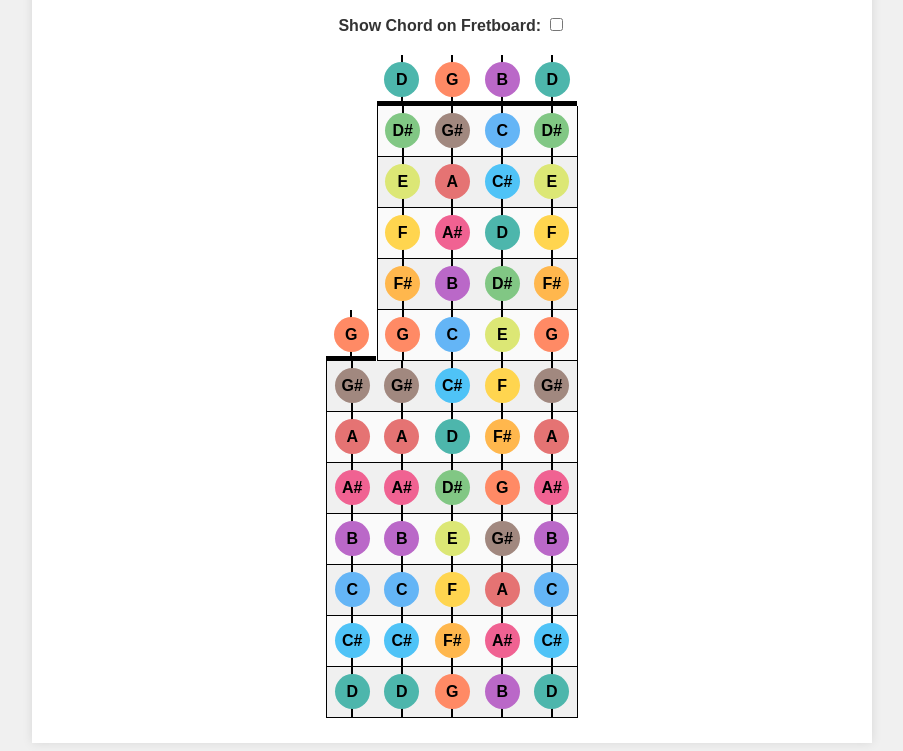
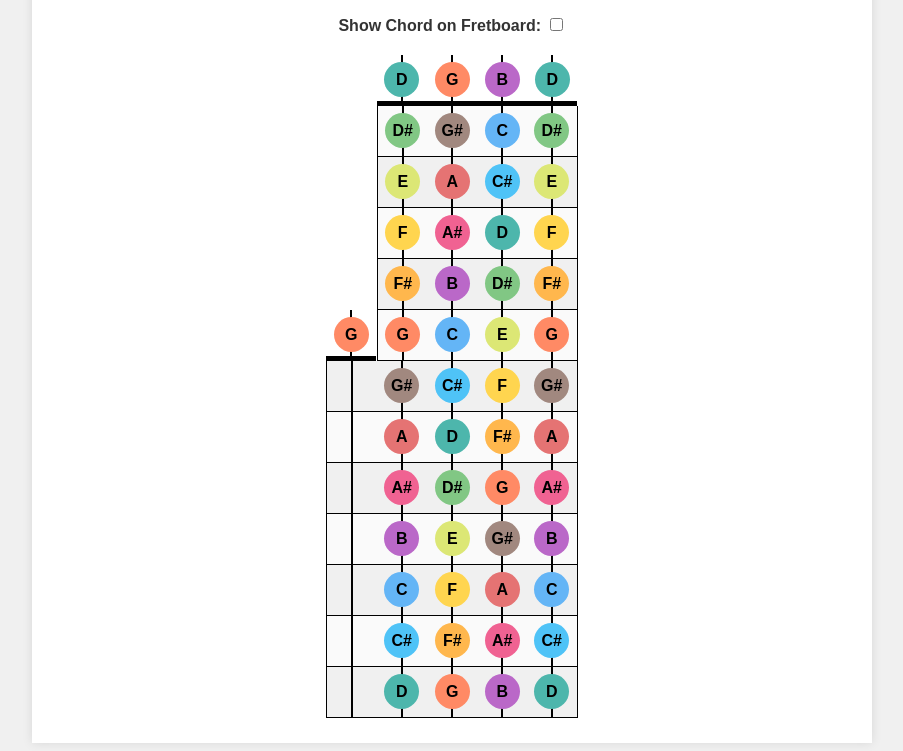
Before and after one commit to oleyb/banjo-fretboard-visualizer, a website built with Vite: page index.html in a window 1280 px wide. Shown: the part 159-910 px from the top of the page, without its empty margins (188-1091 px from the left). Built offline with nearby package versions, Linux system fonts and the light colour scheme.

Commit message:
default to hiding fretted drone string notes for cleanliness.

```diff
--- a/src/script.js
+++ b/src/script.js
@@ -247,7 +247,7 @@ function loadSettings() {
     const savedLeftHanded = localStorage.getItem('leftHanded');
     const savedExtraBass = localStorage.getItem('extraBass');
     const savedDisableColors = localStorage.getItem('disableColors');
-    const savedHideDroneFrets = localStorage.getItem('hideDroneFrets');
+    const savedHideDroneFrets = localStorage.getItem('hideDroneFrets') || true;
     const savedExtraOptionsVisible = localStorage.getItem('extraOptionsVisible');
 
     if (savedTuning) tuningSelect.value = savedTuning;
```
Also changed, not shown: dist/assets/main-CAnr_FUu.js (added), dist/assets/main-DhRBxBP4.js (deleted), dist/index.html.
